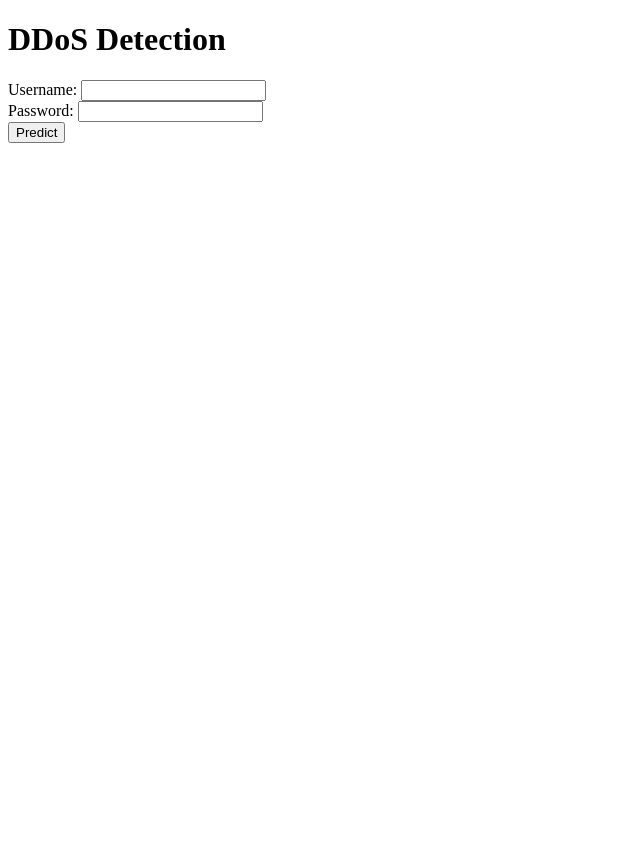
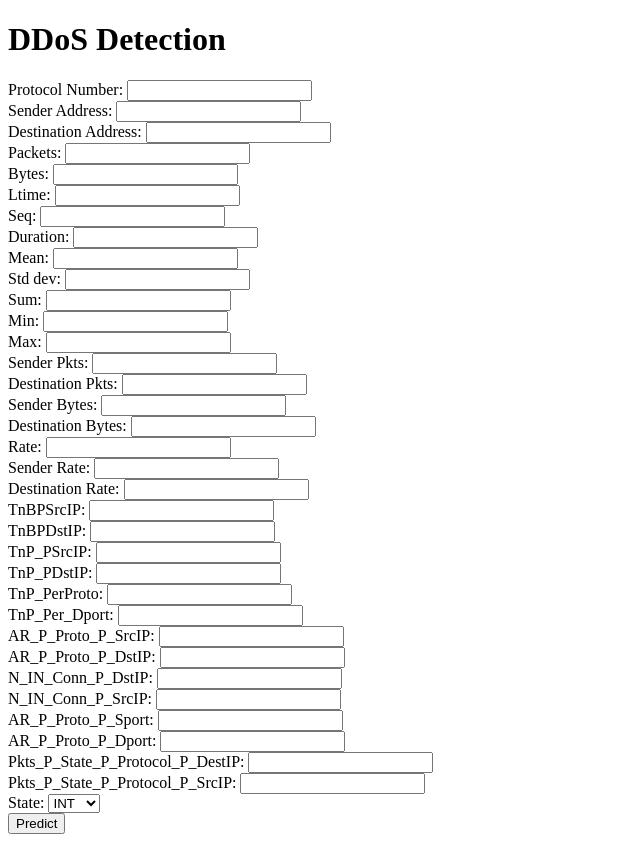
Before and after one commit to Shobhan0304/DDoS_attack_prediction_CNN, a Flask app: page / in a window 1280 px wide. Shown: the whole page, without its empty margins (0-640 px from the left). Before the commit the page ends 143 px from the top, so only its background shows below. Run offline with Flask 3, Linux system fonts and the light colour scheme.

Commit message:
Update index.html

```diff
--- a/Flask-web/templates/index.html
+++ b/Flask-web/templates/index.html
@@ -9,17 +9,129 @@
     <h1>DDoS Detection</h1>
     <form method="post">
         <!-- Add input fields for the features your model expects -->
-        <label for="username">Username:</label>
-        <input type="text" name="username" required><br>
+        <label for="proto_number">Protocol Number:</label>
+        <input type="number" name="proto_number" required><br>
 
-        <label for="password">Password:</label>
-        <input type="password" name="password" required><br>
+        <label for="saddr">Sender Address:</label>
+        <input type="text" name="saddr" required><br>
+
+        <label for="daddr">Destination Address:</label>
+        <input type="text" name="daddr" required><br>
+
+        <label for="pkts">Packets:</label>
+        <input type="number" name="pkts" required><br>
+
+        <label for="bytes">Bytes:</label>
+        <input type="number" name="bytes" required><br>
+
+        <label for="ltime">Ltime:</label>
+        <input type="number" name="ltime" required><br>
+
+        <label for="seq">Seq:</label>
+        <input type="number" name="seq" required><br>
+
+        <label for="dur">Duration:</label>
+        <input type="number" name="dur" step="0.01" required><br>
+
+        <label for="mean">Mean:</label>
+        <input type="number" name="mean" step="0.01" required><br>
+
+        <label for="stddev">Std dev:</label>
+        <input type="number" name="stddev" step="0.01" required><br>
+
+        <label for="sum">Sum:</label>
+        <input type="number" name="sum" step="0.01" required><br>
+
+        <label for="min">Min:</label>
+        <input type="number" name="min" step="0.01" required><br>
+
+        <label for="max">Max:</label>
+        <input type="number" name="max" step="0.01" required><br>
+
+        <label for="spkts">Sender Pkts:</label>
+        <input type="number" name="spkts" required><br>
+
+        <label for="dpkts">Destination Pkts:</label>
+        <input type="number" name="dpkts" required><br>
+
+        <label for="sbytes">Sender Bytes:</label>
+        <input type="number" name="sbytes" required><br>
+
+        <label for="dbytes">Destination Bytes:</label>
+        <input type="number" name="dbytes" required><br>
+
+        <label for="rate">Rate:</label>
+        <input type="number" name="rate" step="0.01" required><br>
+
+        <label for="srate">Sender Rate:</label>
+        <input type="number" name="srate" step="0.01" required><br>
+
+        <label for="drate">Destination Rate:</label>
+        <input type="number" name="drate" step="0.01" required><br>
+
+        <label for="TnBPSrcIP">TnBPSrcIP:</label>
+        <input type="number" name="TnBPSrcIP" required><br>
+
+        <label for="TnBPDstIP">TnBPDstIP:</label>
+        <input type="number" name="TnBPDstIP" required><br>
+
+        <label for="TnP_PSrcIP">TnP_PSrcIP:</label>
+        <input type="number" name="TnP_PSrcIP" required><br>
+
+        <label for="TnP_PDstIP">TnP_PDstIP:</label>
+        <input type="number" name="TnP_PDstIP" required><br>
+
+        <label for="TnP_PerProto">TnP_PerProto:</label>
+        <input type="number" name="TnP_PerProto" required><br>
+
+        <label for="TnP_Per_Dport">TnP_Per_Dport:</label>
+        <input type="number" name="TnP_Per_Dport" required><br>
+
+        <label for="AR_P_Proto_P_SrcIP">AR_P_Proto_P_SrcIP:</label>
+        <input type="number" name="AR_P_Proto_P_SrcIP" required><br>
+
+        <label for="AR_P_Proto_P_DstIP">AR_P_Proto_P_DstIP:</label>
+        <input type="number" name="AR_P_Proto_P_DstIP" required><br>
+
+        <label for="N_IN_Conn_P_DstIP">N_IN_Conn_P_DstIP:</label>
+        <input type="number" name="N_IN_Conn_P_DstIP" required><br>
+
+        <label for="N_IN_Conn_P_SrcIP">N_IN_Conn_P_SrcIP:</label>
+        <input type="number" name="N_IN_Conn_P_SrcIP" required><br>
+
+        <label for="AR_P_Proto_P_Sport">AR_P_Proto_P_Sport:</label>
+        <input type="number" name="AR_P_Proto_P_Sport" required><br>
+
+        <label for="AR_P_Proto_P_Dport">AR_P_Proto_P_Dport:</label>
+        <input type="number" name="AR_P_Proto_P_Dport" required><br>
+
+        <label for="Pkts_P_State_P_Protocol_P_DestIP">Pkts_P_State_P_Protocol_P_DestIP:</label>
+        <input type="number" name="Pkts_P_State_P_Protocol_P_DestIP" required><br>
+
+        <label for="Pkts_P_State_P_Protocol_P_SrcIP">Pkts_P_State_P_Protocol_P_SrcIP:</label>
+        <input type="number" name="Pkts_P_State_P_Protocol_P_SrcIP" required><br>
+
+        <label for="state">State:</label>
+        <select name="state" required>
+            <option value="INT">INT</option>
+            <option value="CON">CON</option>
+            <option value="URP">URP</option>
+            <option value="FIN">FIN</option>
+            <option value="NRS">NRS</option>
+            <option value="RST">RST</option>
+            <option value="ECO">ECO</option>
+            <option value="TST">TST</option>
+            <option value="MAS">MAS</option>
+            <option value="REQ">REQ</option>
+        </select><br>
+
+
 
         <button type="submit">Predict</button>
     </form>
 
     {% if prediction is not none %}
-    <h2>Prediction: {{ prediction.item() }}</h2>
+    <h2>Prediction: {{ prediction }}</h2>
     {% endif %}
 </body>
 </html>
```
